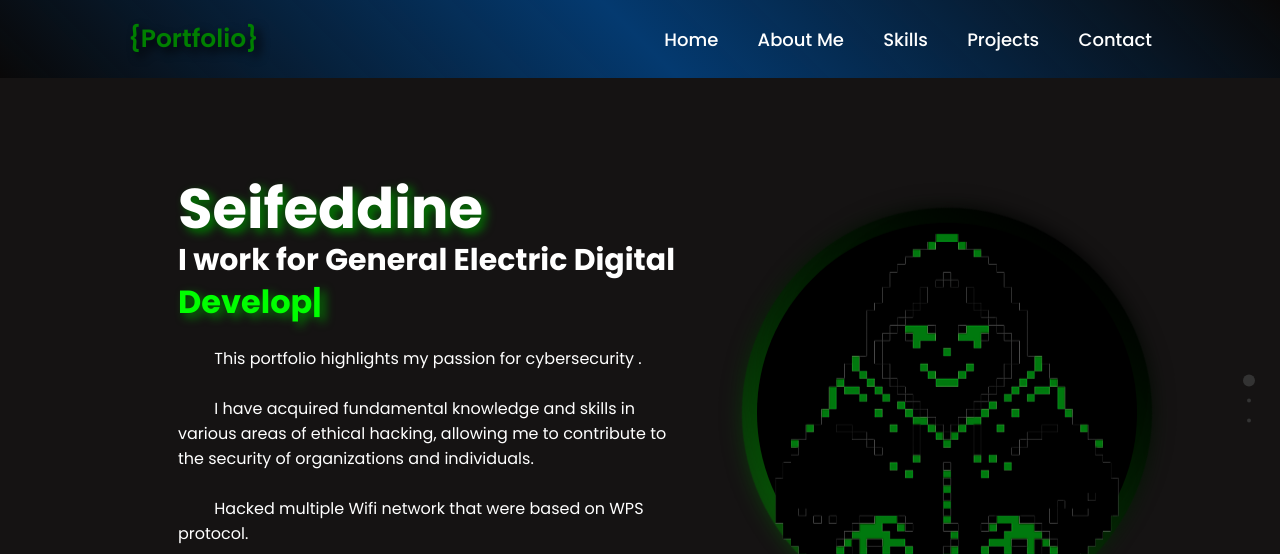
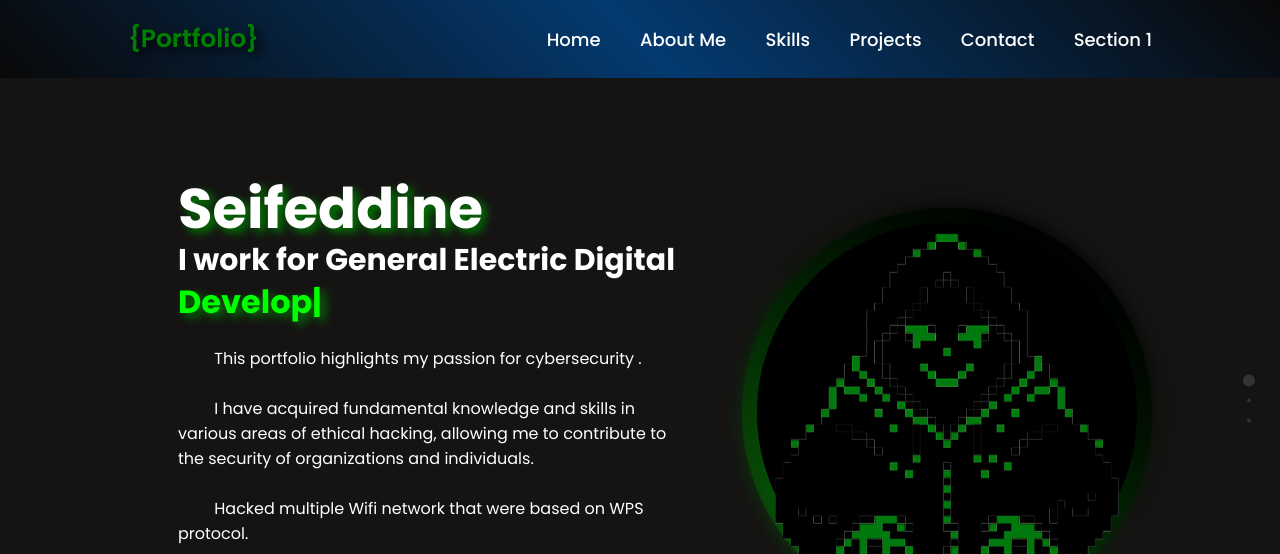
Before and after one commit to RBMK-AZ5/Portfolio, a plain HTML site: page index.html in a window 1280 px wide. Shown: the top 554 px of the page. Drawn offline with nearby package versions, Linux system fonts and the light colour scheme.

Commit message:
Update index.html

```diff
--- a/index.html
+++ b/index.html
@@ -20,17 +20,18 @@
         <a href="#" class="logo">{Portfolio} </a>
 
         <nav class="navbar">
-            <a href="#home" style="--i:1;" class="active">Home</a>
+            <a href="#section2" style="--i:1;" class="active">Home</a>
             <a href="#about" style="--i:2;">About Me</a>
             <a href="#skill" style="--i:3;">Skills</a>
             <a href="#project" style="--i:4;">Projects</a>
             <a href="#contact" style="--i:5;">Contact</a>
+            <a href="#section1">Section 1</a>
         </nav>
     </header>
 
 
     <div id="fullpage">
-        <div class="section">
+        <div class="section" id="section2">
             <section id="home" class="home">
 
         <div class="home-content" data-scroll data-scroll-speed="-5" >
@@ -80,7 +81,7 @@
 
     </section>
         </div>
-    <div class="section">
+    <div class="section" id="section2">
         <section id="about">
             <div class="container">
                 <div class="cyber-box">
@@ -111,7 +112,7 @@
     </section>
     </div>
 
-    <div class="section">
+    <div class="section" id="section3">
         <section id = skill>
         <h2>Nmap</h2>
             <img class="image_skill" src="IMAGES\nmap.png" alt="Texte alternatif pour l'image" title="Description de Nmap">
```
